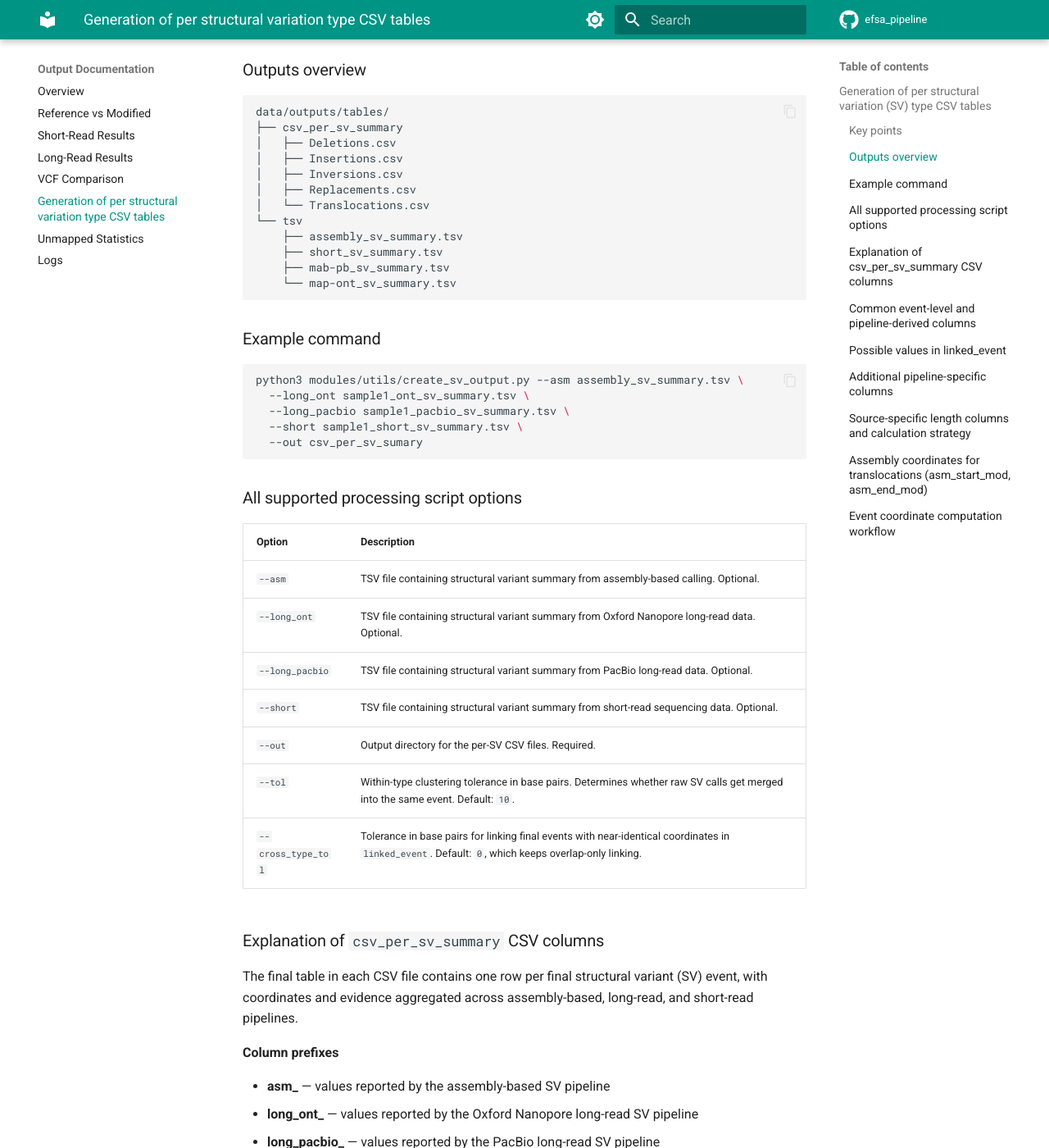
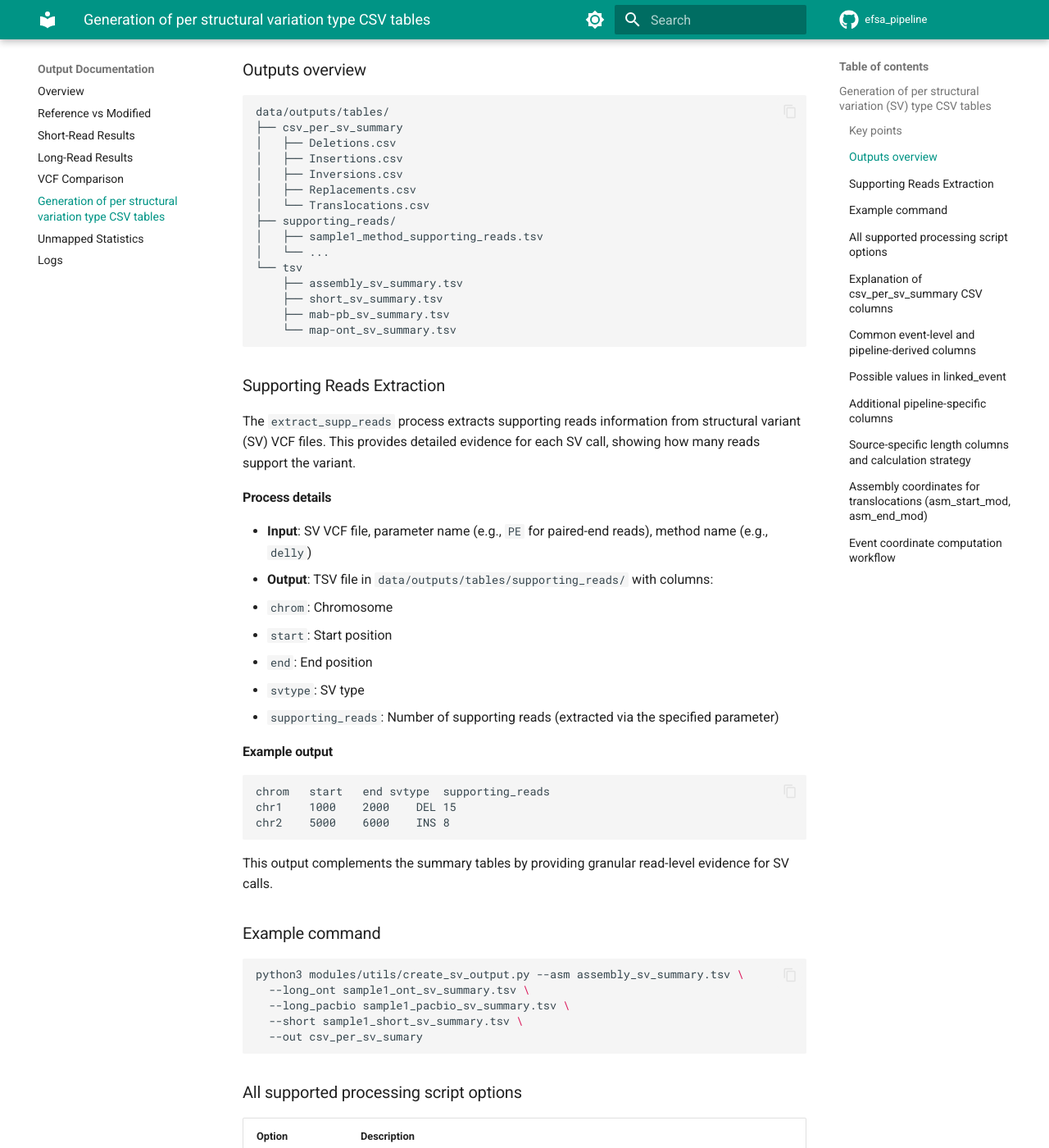
Before and after one commit to denisHanch/efsa_pipeline, an MkDocs documentation site: the page built from docs/outputs/sv-tables.md, in a window 1280 px wide and 1400 px high, scrolled down 932 px. Shown: the whole window at 82% size. Built offline with MkDocs 1.6.1 and Material for MkDocs 9.7.7, drawn with Linux system fonts in a browser that asks for light colours; comment, search, counter and statistics services are not loaded.

Commit message:
EFSA-195: adding documentation to  extract supporting reads

````diff
--- a/docs/outputs/sv-tables.md
+++ b/docs/outputs/sv-tables.md
@@ -34,12 +34,37 @@ data/outputs/tables/
 │   ├── Inversions.csv
 │   ├── Replacements.csv
 │   └── Translocations.csv
+├── supporting_reads/
+│   ├── sample1_method_supporting_reads.tsv
+│   └── ...
 └── tsv
     ├── assembly_sv_summary.tsv
     ├── short_sv_summary.tsv
     ├── mab-pb_sv_summary.tsv
     └── map-ont_sv_summary.tsv
 ```
+
+### Supporting Reads Extraction
+
+The `extract_supp_reads` process extracts supporting reads information from structural variant (SV) VCF files. This provides detailed evidence for each SV call, showing how many reads support the variant.
+
+#### Process details
+- **Input**: SV VCF file, parameter name (e.g., `PE` for paired-end reads), method name (e.g., `delly`)
+- **Output**: TSV file in `data/outputs/tables/supporting_reads/` with columns:
+  - `chrom`: Chromosome
+  - `start`: Start position
+  - `end`: End position
+  - `svtype`: SV type
+  - `supporting_reads`: Number of supporting reads (extracted via the specified parameter)
+
+#### Example output
+```
+chrom	start	end	svtype	supporting_reads
+chr1	1000	2000	DEL	15
+chr2	5000	6000	INS	8
+```
+
+This output complements the summary tables by providing granular read-level evidence for SV calls.
 
 ### Example command
 
````
Also changed, not shown: README.md (+5 -0 lines).
